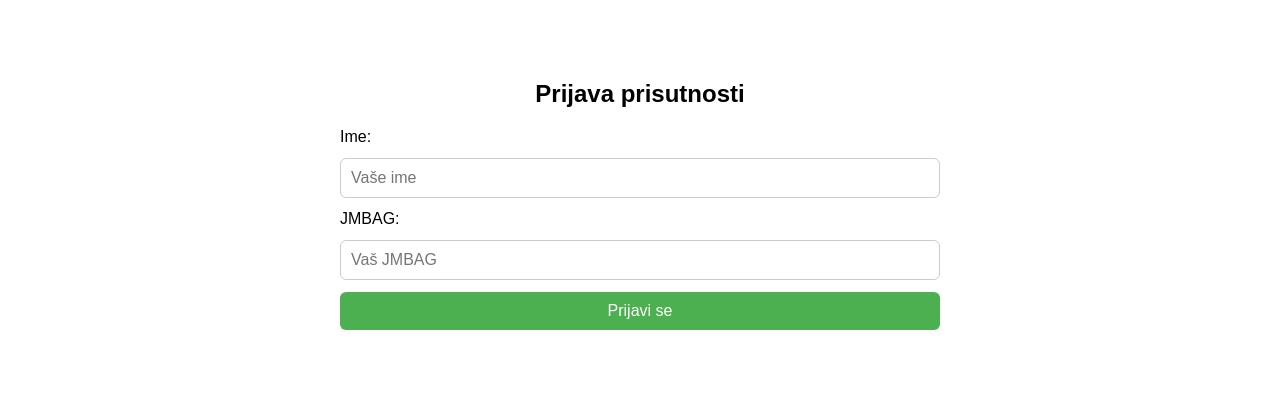
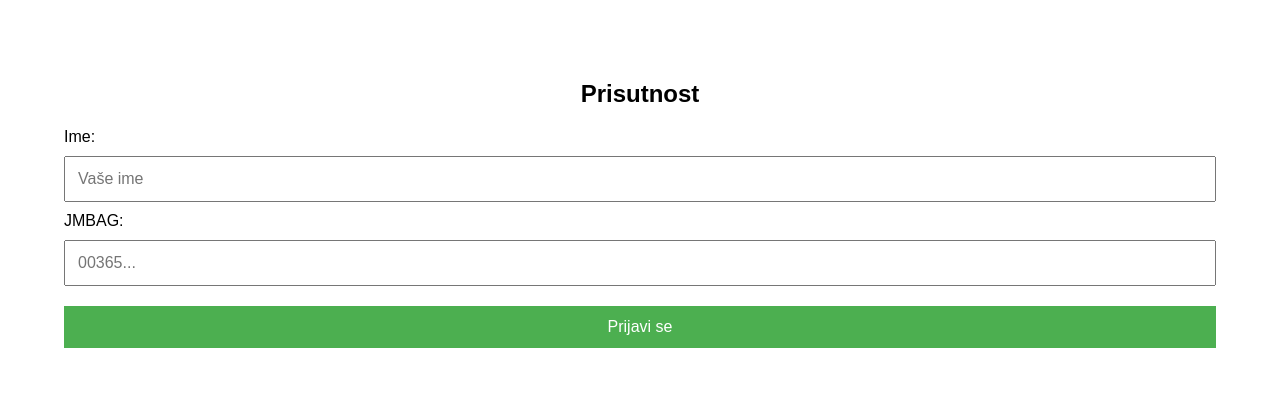
Before and after one commit to Nuka13/QR, a FastAPI app: page /form in a window 1280 px wide. Shown: the top 397 px of the page. Run offline with FastAPI, Linux system fonts and the light colour scheme.

```diff
--- a/templates/checkin.html
+++ b/templates/checkin.html
@@ -3,61 +3,76 @@
 <head>
     <meta charset="UTF-8">
     <meta name="viewport" content="width=device-width, initial-scale=1.0">
-    <title>Check-in</title>
+    <title>Prisutnost</title>
     <style>
-        body { font-family: Arial, sans-serif; max-width: 600px; margin: 40px auto; padding: 20px; }
+        body { font-family: Arial, sans-serif; max-width: 90%; margin: 40px auto; padding: 20px; }
         h2 { text-align: center; }
-        form { display: flex; flex-direction: column; gap: 12px; }
-        input, button { padding: 10px; font-size: 16px; border-radius: 6px; border: 1px solid #ccc; }
-        button { background-color: #4CAF50; color: white; border: none; cursor: pointer; }
-        button:hover { background-color: #45a049; }
-        .error { color: red; font-weight: bold; }
+        input, button { padding: 12px; margin: 10px 0; width: 100%; box-sizing: border-box; font-size: 16px; }
+        button { background: #4CAF50; color: white; border: none; cursor: pointer; }
+        #response { margin-top: 20px; text-align: center; font-weight: bold; }
     </style>
 </head>
 <body>
-    <h2>Prijava prisutnosti</h2>
+    <h2>Prisutnost</h2>
 
-    <form id="checkin-form" method="POST" action="/checkin">
-        <input type="hidden" name="token" value="{{ token }}">
+    <form id="checkin-form">
+        <input type="hidden" name="token" id="token" value="{{ token }}">
 
-        <label for="ime">Ime:</label>
-        <input type="text" id="ime" name="ime" required placeholder="Vaše ime">
+        <label>Ime:</label>
+        <input type="text" name="ime" required placeholder="Vaše ime">
 
-        <label for="jmbag">JMBAG:</label>
-        <input type="text" id="jmbag" name="jmbag" required placeholder="Vaš JMBAG">
+        <label>JMBAG:</label>
+        <input type="text" name="jmbag" required placeholder="00365...">
 
-        <input type="hidden" id="device_id" name="device_id" value="{{ device_id }}">
+        <input type="hidden" name="device_id" id="device_id">
 
         <button type="submit">Prijavi se</button>
     </form>
 
-    <p id="response" class="error"></p>
+    <p id="response"></p>
 
     <script>
-        // Optional: handle form submission via fetch for nicer UX
-        const form = document.getElementById('checkin-form');
-        const responseEl = document.getElementById('response');
+        // Generate persistent device ID
+        let deviceId = localStorage.getItem("attendance_device_id");
+        if (!deviceId) {
+            deviceId = crypto.randomUUID ? crypto.randomUUID() : "dev-" + Date.now() + Math.random().toString(36).substr(2);
+            localStorage.setItem("attendance_device_id", deviceId);
+        }
+        document.getElementById("device_id").value = deviceId;
 
-        form.addEventListener('submit', async (e) => {
+        const form = document.getElementById("checkin-form");
+        const response = document.getElementById("response");
+
+        form.addEventListener("submit", async (e) => {
             e.preventDefault();
-            const formData = new FormData(form);
+            response.textContent = "Šaljem...";
+
+            const data = {
+                ime: form.querySelector("[name='ime']").value,
+                jmbag: form.querySelector("[name='jmbag']").value,
+                device_id: deviceId,
+                token: "{{ token }}"  // or form.token.value
+            };
 
             try {
                 const res = await fetch("/checkin", {
                     method: "POST",
-                    body: formData
+                    headers: { "Content-Type": "application/json" },
+                    body: JSON.stringify(data)
                 });
 
-                const data = await res.json();
-
+                const result = await res.json();
                 if (res.ok) {
-                    alert("Uspješno prijavljeno!");
+                    response.style.color = "green";
+                    response.textContent = "Uspješno prijavljeno!";
                     form.reset();
                 } else {
-                    responseEl.textContent = data.detail || "Greška pri prijavi";
+                    response.style.color = "red";
+                    response.textContent = result.detail || "Greška";
                 }
             } catch (err) {
-                responseEl.textContent = "Greška: " + err.message;
+                response.style.color = "red";
+                response.textContent = "Nema veze sa serverom";
             }
         });
     </script>
```
